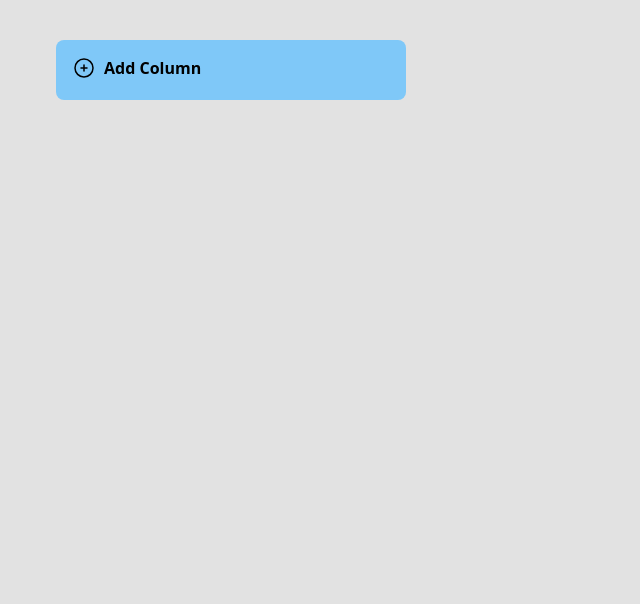
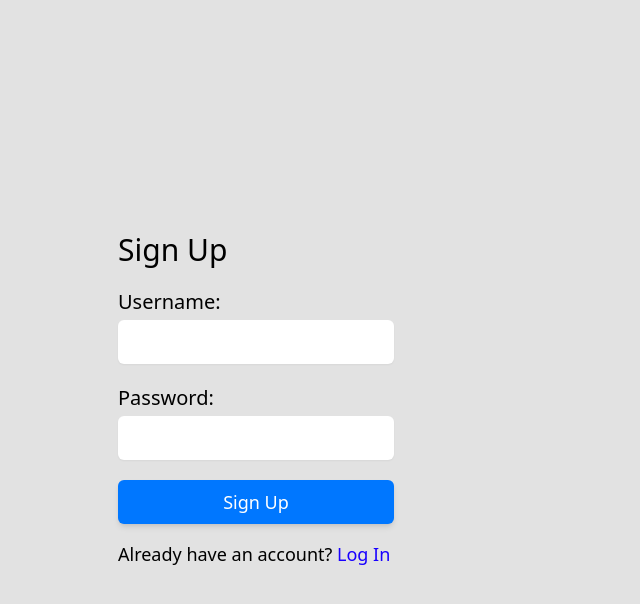
Before and after one commit to Neeraj2212/kanban-board-app, a React (Vite) app in the folder client/: page /signup in a window 1280 px wide. Shown: the top 604 px of the page, without its empty margins (0-640 px from the left). Built offline with nearby package versions, Linux system fonts and the light colour scheme.

Commit message:
Login and Sign Up Page

```diff
--- a/client/package.json
+++ b/client/package.json
@@ -12,9 +12,11 @@
   "dependencies": {
     "@dnd-kit/core": "^6.0.8",
     "@dnd-kit/sortable": "^7.0.2",
+    "axios": "^1.6.0",
     "react": "^18.2.0",
     "react-dom": "^18.2.0",
     "react-router-dom": "^6.17.0",
+    "react-toastify": "^9.1.3",
     "uuid": "^9.0.1"
   },
   "devDependencies": {
--- a/client/src/App.tsx
+++ b/client/src/App.tsx
@@ -1,12 +1,17 @@
 import "./App.css";
 import { Route, BrowserRouter as Router, Routes } from "react-router-dom";
 import KanbanBoardPage from "@pages/KanbanBoardPage";
+import Login from "@pages/Login";
+import SignUp from "@pages/SignUp";
 
 function App() {
   return (
     <>
       <Router>
         <Routes>
+          <Route path="/login" element={<Login />} />
+          <Route path="/signup" element={<SignUp />} />
+
           <Route path="*" element={<KanbanBoardPage />} />
         </Routes>
       </Router>
--- /dev/null
+++ b/client/src/components/NavBar.tsx
@@ -0,0 +1,5 @@
+import React from "react";
+
+export default function NavBar() {
+  return <div>NavBar</div>;
+}
--- a/client/src/main.tsx
+++ b/client/src/main.tsx
@@ -1,10 +1,12 @@
-import React from 'react'
-import ReactDOM from 'react-dom/client'
-import App from './App.tsx'
-import './index.css'
+import "./index.css";
+import React from "react";
+import ReactDOM from "react-dom/client";
+import App from "./App.tsx";
+import { ToastContainer } from "react-toastify";
 
-ReactDOM.createRoot(document.getElementById('root')!).render(
+ReactDOM.createRoot(document.getElementById("root")!).render(
   <React.StrictMode>
     <App />
-  </React.StrictMode>,
-)
+    <ToastContainer />
+  </React.StrictMode>
+);
--- /dev/null
+++ b/client/src/pages/Login.tsx
@@ -0,0 +1,99 @@
+import { useState } from "react";
+import { Link } from "react-router-dom";
+import { toast } from "react-toastify";
+// import { UserContext } from "@src/contexts/UserContext";
+
+export default function Login() {
+  const [userName, setUserName] = useState("");
+  const [password, setPassword] = useState("");
+
+  //   const { updateUser } = useContext(UserContext);
+  //   const navigate = useNavigate();
+
+  // Handle login and redirect to game page
+  const handleLogin = async (e: React.FormEvent<HTMLFormElement>) => {
+    e.preventDefault();
+    if (userName.length < 3) {
+      toast.error("Username must be at least 3 characters long!");
+      return;
+    }
+    if (password.length < 6) {
+      toast.error("Password must be at least 6 characters long!");
+      return;
+    }
+
+    if (userName.includes(" ")) {
+      toast.error("Username cannot contain spaces!");
+      return;
+    }
+
+    // const response = await axios
+    //   .post("/api/auth/login", {
+    //     userName,
+    //     password,
+    //   })
+    //   .catch((error) => {
+    //     toast.error(error.response.data.message);
+    //   });
+
+    // if (response && response.data) {
+    //   toast.success("Logged in successfully!");
+    //   setUserName("");
+    //   setPassword("");
+    //   updateUser(response.data.data);
+    //   navigate("/game");
+    // }
+  };
+
+  return (
+    <div className="h-screen min-h-screen login-page">
+      <form
+        onSubmit={handleLogin}
+        className="grid place-content-center h-screen w-[40vw] min-w-[400px] max-w-[600px]"
+      >
+        <h1 className="mb-5 text-3xl">Login</h1>
+        <div className="flex mb-5 flex-col">
+          <label htmlFor="username" className="text-xl mb-1">
+            Username:
+          </label>
+          <input
+            type="text"
+            value={userName}
+            className="p-2 text-lg rounded-md border-solid border-gray-300 shadow-sm"
+            required
+            id="username"
+            name="username"
+            onChange={(e) => setUserName(e.target.value)}
+          />
+        </div>
+        <div className="flex mb-5 flex-col">
+          <label htmlFor="password" className="text-xl mb-1">
+            Password:
+          </label>
+          <input
+            type="password"
+            className="p-2 text-lg rounded-md border-solid border-gray-300 shadow-sm"
+            required
+            id="password"
+            name="password"
+            value={password}
+            onChange={(e) => setPassword(e.target.value)}
+          />
+        </div>
+        <button
+          type="submit"
+          className="w-full p-2 text-lg rounded-md border-none bg-[#0077ff]
+          text-white cursor-pointer shadow-md"
+        >
+          Login
+        </button>{" "}
+        <p className="mt-4 text-lg">
+          Don't have an account?{" "}
+          <Link to="/signup" className="text-[#1900ff] hover:underline">
+            Sign up
+          </Link>
+        </p>
+      </form>
+    </div>
+  );
+}
--- /dev/null
+++ b/client/src/pages/SignUp.tsx
@@ -0,0 +1,97 @@
+import { useState } from "react";
+import { Link } from "react-router-dom";
+import { toast } from "react-toastify";
+
+export default function SignUp() {
+  const [userName, setUserName] = useState("");
+  const [password, setPassword] = useState("");
+
+  //   const navigate = useNavigate();
+
+  // Handle sign up and redirect to login page
+  const handleSignUp = async (e: React.FormEvent<HTMLFormElement>) => {
+    e.preventDefault();
+    if (userName.length < 3) {
+      toast.error("Username must be at least 3 characters long!");
+      return;
+    }
+    if (password.length < 6) {
+      toast.error("Password must be at least 6 characters long!");
+      return;
+    }
+
+    if (userName.includes(" ")) {
+      toast.error("Username cannot contain spaces!");
+      return;
+    }
+
+    // const response = await axios
+    //   .post("/api/auth/signup", {
+    //     userName,
+    //     password,
+    //   })
+    //   .catch((error) => {
+    //     toast.error(error.response.data.message);
+    //   });
+
+    // if (response && response.data) {
+    //   toast.success("Account created successfully!");
+    //   setUserName("");
+    //   setPassword("");
+    //   navigate("/login");
+    // }
+  };
+
+  return (
+    <div className="h-screen min-h-screen signup-page">
+      <form
+        onSubmit={(e) => handleSignUp(e)}
+        className="grid place-content-center h-screen w-[40vw] min-w-[400px] max-w-[600px]"
+      >
+        <h1 className="mb-5 text-3xl">Sign Up</h1>
+        <div className="flex mb-5 flex-col">
+          <label htmlFor="username" className="text-xl mb-1">
+            Username:
+          </label>
+          <input
+            type="text"
+            value={userName}
+            className="p-2 text-lg rounded-md border-solid border-gray-300 shadow-sm"
+            required
+            id="username"
+            name="username"
+            onChange={(e) => setUserName(e.target.value)}
+          />
+        </div>
+        <div className="flex mb-5 flex-col">
+          <label htmlFor="password" className="text-xl mb-1">
+            Password:
+          </label>
+          <input
+            type="password"
+            className="p-2 text-lg rounded-md border-solid border-gray-300 shadow-sm"
+            required
+            id="password"
+            name="password"
+            value={password}
+            onChange={(e) => setPassword(e.target.value)}
+          />
+        </div>
+
+        <button
+          type="submit"
+          className="w-full p-2 text-lg rounded-md border-none bg-[#0077ff]
+          text-white cursor-pointer shadow-md"
+        >
+          Sign Up
+        </button>
+        <p className="mt-4 text-lg">
+          Already have an account?{" "}
+          <Link to="/login" className="text-[#1900ff] hover:underline">
+            Log In
+          </Link>
+        </p>
+      </form>
+    </div>
+  );
+}
```
Also changed, not shown: 1 other file (tests, documents, lock files or other folders).
